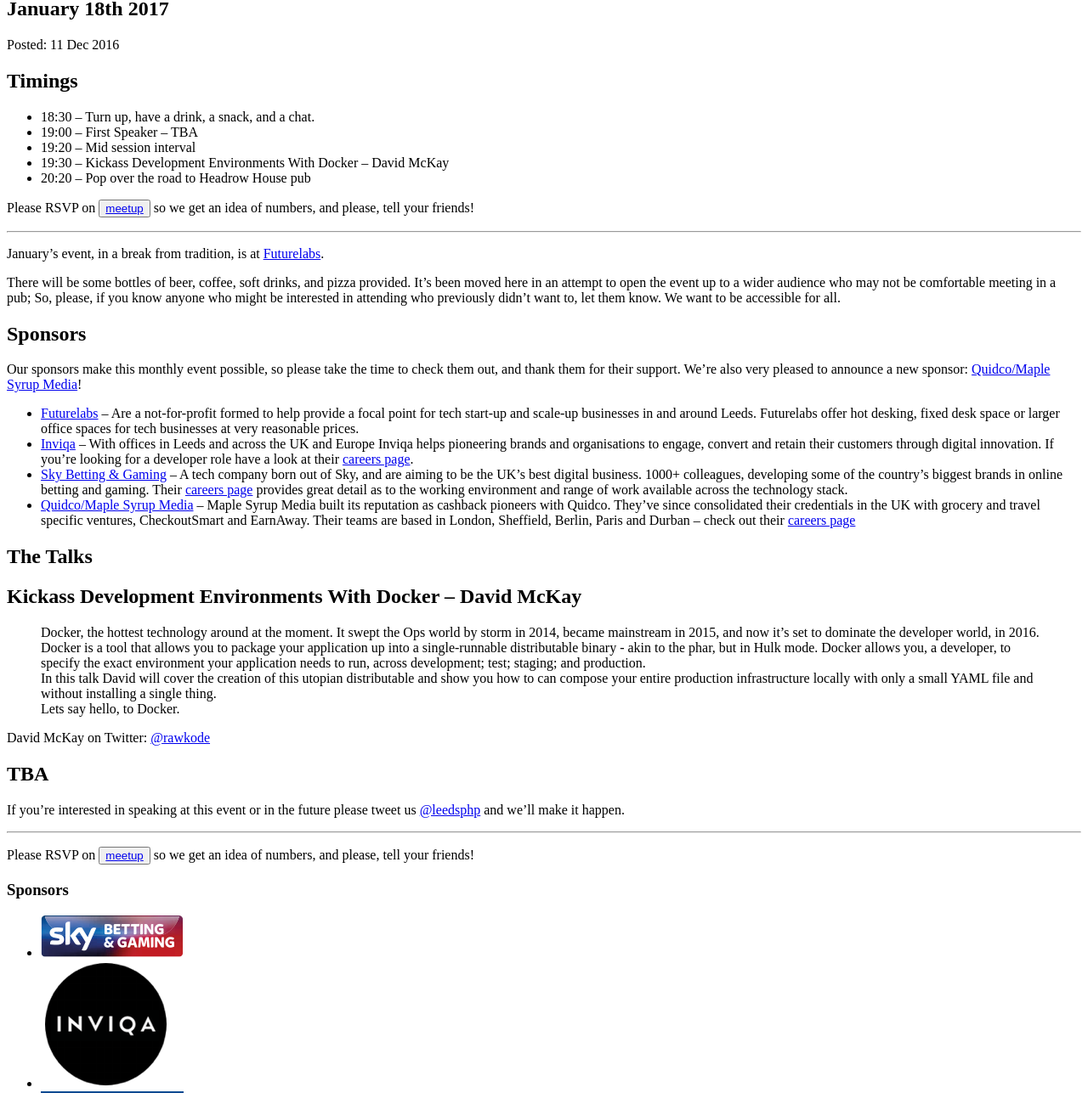
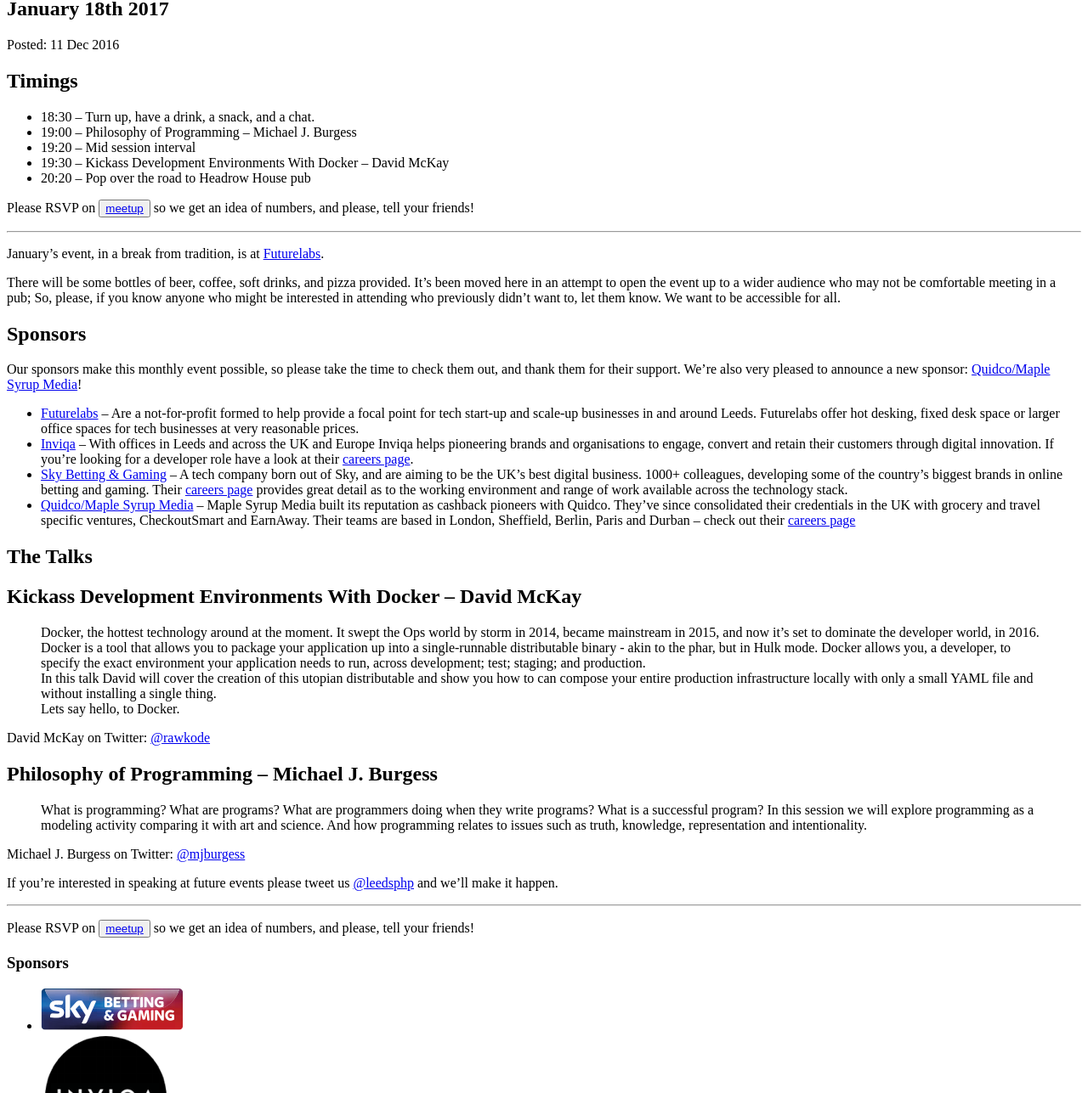
Before and after one commit to Ireaurora/LeedsPHP, a Jekyll site: the page built from _posts/2016-12-11-january-2017.md, in a window 1280 px wide and 1400 px high, scrolled down 258 px, cut to the strip 113-1400 px from the top of the window. Shown: the whole strip at 85% size. Built offline with Jekyll 4.4.1, drawn with Linux system fonts in a browser that asks for light colours.

Commit message:
Add Michael J. Burgess as speaker

```diff
--- a/_posts/2016-12-11-january-2017.md
+++ b/_posts/2016-12-11-january-2017.md
@@ -8,7 +8,7 @@
 
 ## Timings
 * 18:30 – Turn up, have a drink, a snack, and a chat.
-* 19:00 – First Speaker – TBA
+* 19:00 – Philosophy of Programming – Michael J. Burgess
 * 19:20 – Mid session interval
 * 19:30 – Kickass Development Environments With Docker – David McKay
 * 20:20 – Pop over the road to Headrow House pub
@@ -43,9 +43,13 @@
 
 David McKay on Twitter: [@rawkode](https://twitter.com/rawkode)
 
-## TBA
+## Philosophy of Programming – Michael J. Burgess
 
-If you’re interested in speaking at this event or in the future please tweet us [@leedsphp](https://twitter.com/leedsphp) and we’ll make it happen.
+> What is programming? What are programs? What are programmers doing when they write programs? What is a successful program? In this session we will explore programming as a modeling activity comparing it with art and science. And how programming relates to issues such as truth, knowledge, representation and intentionality.
+
+Michael J. Burgess on Twitter: [@mjburgess](https://twitter.com/mjburgess)
+
+If you’re interested in speaking at future events please tweet us [@leedsphp](https://twitter.com/leedsphp) and we’ll make it happen.
 
 <hr/>
 
```
